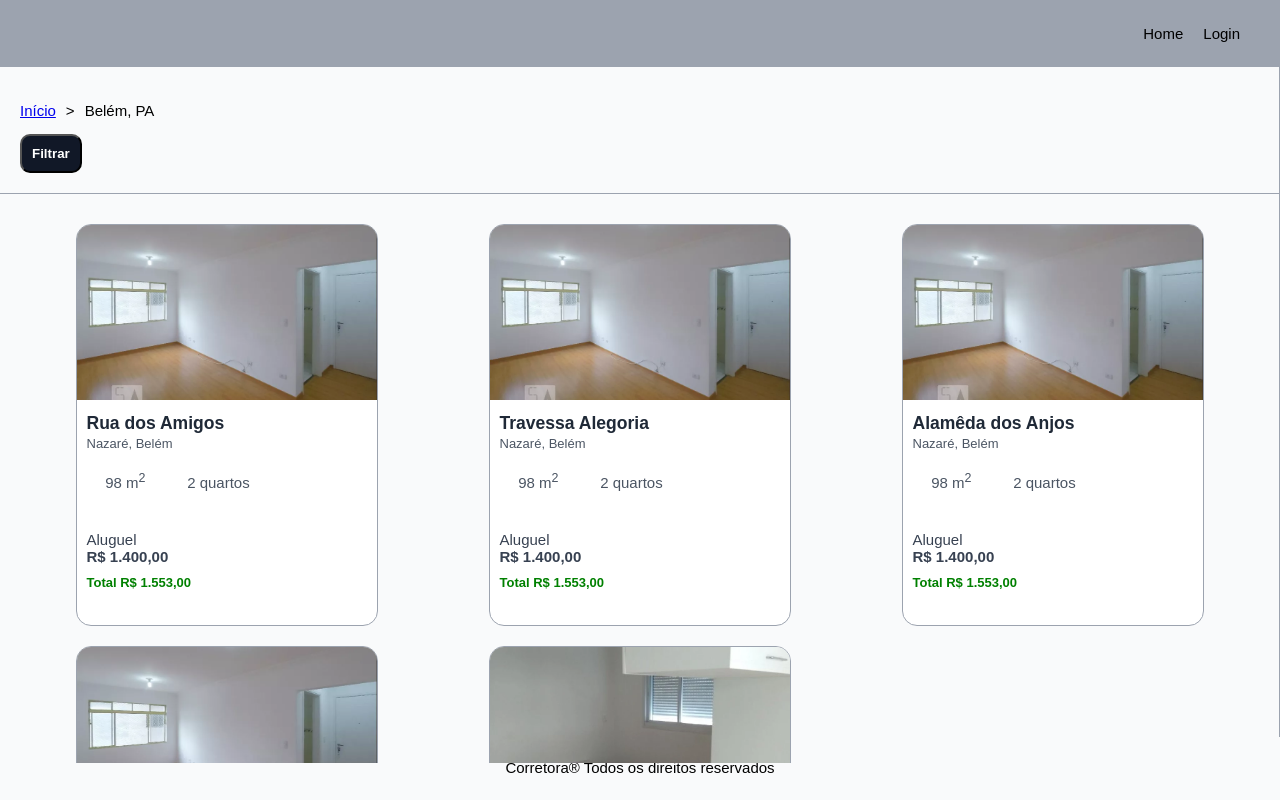
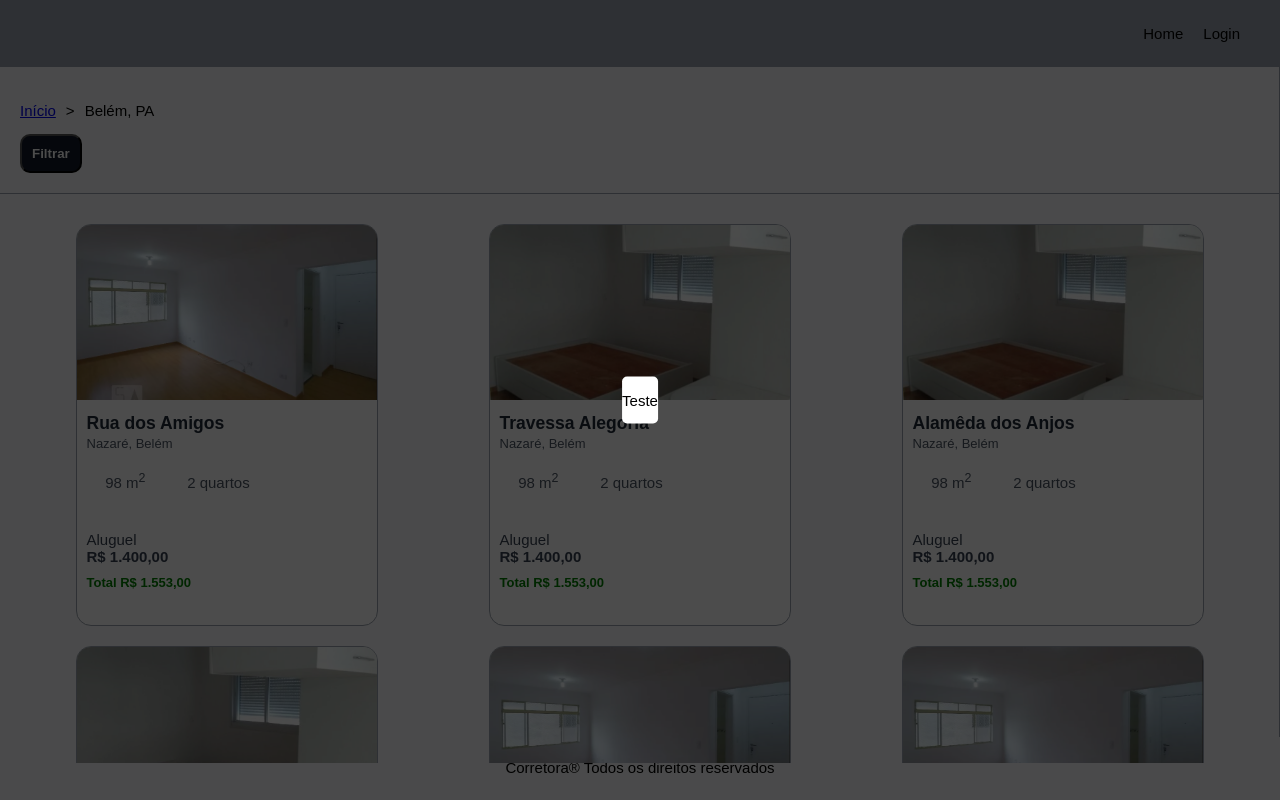
Before and after one commit to YvanBrito/corretora-ssr, a Next.js app: page /busca in a window 1280 px wide. Both pictures are taken after a click on the button "Filtrar". Built offline with nearby package versions, Linux system fonts and the light colour scheme; a web font is replaced by a local one.

Commit message:
adding modal component

```diff
--- /dev/null
+++ b/components/Modal/index.tsx
@@ -0,0 +1,33 @@
+import { ReactNode, useEffect, useState } from "react";
+
+interface ModalProps {
+  children: ReactNode;
+  openModal: boolean;
+  handleClose: () => void;
+}
+
+export default function Modal({
+  children,
+  openModal,
+  handleClose,
+}: ModalProps) {
+  const [showModal, setShowModal] = useState<boolean>(false);
+
+  const close = () => {
+    setShowModal(false);
+    handleClose();
+  };
+
+  useEffect(() => {
+    setShowModal(openModal);
+  }, [openModal]);
+
+  return showModal ? (
+    <>
+      <div className="filter-modal">{children}</div>
+      <div className="overlay" onClick={close}></div>
+    </>
+  ) : (
+    <></>
+  );
+}
--- a/imoveis.json
+++ b/imoveis.json
@@ -128,5 +128,57 @@
       "imovel.webp",
       "imovel2.webp"
     ]
+  },
+  {
+    "id": 5,
+    "createdAt": "2022-05-09T20:00:00",
+    "type": "Apartamento",
+    "isRent": true,
+    "streetName": "Rua dos Inocentes",
+    "district": "Nazaré",
+    "area": 34,
+    "longitude": 12323412,
+    "latitude": 523423,
+    "bedroomsQty": 3,
+    "bathroomQty": 1,
+    "rentPrice": 1234,
+    "buyPrice": 0,
+    "iptu": 0,
+    "condominiumPrice": 312,
+    "serviceRate": 32,
+    "isPetFriendly": true,
+    "furnished": false,
+    "floor": 3,
+    "carSpot": 1,
+    "images": [
+      "imovel.webp",
+      "imovel2.webp"
+    ]
+  },
+  {
+    "id": 6,
+    "createdAt": "2022-05-09T20:00:00",
+    "type": "Apartamento",
+    "isRent": true,
+    "streetName": "Rua dos Inocentes",
+    "district": "Nazaré",
+    "area": 34,
+    "longitude": 12323412,
+    "latitude": 523423,
+    "bedroomsQty": 3,
+    "bathroomQty": 1,
+    "rentPrice": 1234,
+    "buyPrice": 0,
+    "iptu": 0,
+    "condominiumPrice": 312,
+    "serviceRate": 32,
+    "isPetFriendly": true,
+    "furnished": false,
+    "floor": 3,
+    "carSpot": 1,
+    "images": [
+      "imovel.webp",
+      "imovel2.webp"
+    ]
   }
 ]
--- a/pages/busca/index.tsx
+++ b/pages/busca/index.tsx
@@ -3,6 +3,8 @@ import fs from "fs";
 import Link from "next/link";
 import Layout from "../../components/Layout";
 import Card from "../../components/Card";
+import Modal from "../../components/Modal";
+import Head from "next/head";
 
 export interface IProperty {
   id: number;
@@ -41,8 +43,16 @@ export async function getStaticProps() {
   };
 }
 export default function Search({ properties }: SearchProps) {
+  const [showModal, setShowModal] = useState<boolean>(false);
   return (
+    <>
+      <Head>
+        <title>Busca</title>
+      </Head>
       <div className="main-search-content-size">
+        <Modal openModal={showModal} handleClose={() => setShowModal(false)}>
+          <p>Teste</p>
+        </Modal>
         <section className="shelf-search">
           <div className="header-shelf-search">
             <nav>
@@ -54,7 +64,9 @@ export default function Search({ properties }: SearchProps) {
                 <li>Belém, PA</li>
               </ul>
             </nav>
-          <button className="btn-filter">Filtrar</button>
+            <button onClick={() => setShowModal(true)} className="btn-filter">
+              Filtrar
+            </button>
           </div>
           <div className="shelf">
             {properties.map((property, index) => (
@@ -64,6 +76,7 @@ export default function Search({ properties }: SearchProps) {
         </section>
         <section className="map-side"></section>
       </div>
+    </>
   );
 }
 
--- /dev/null
+++ b/styles/components/_modal.scss
@@ -0,0 +1,19 @@
+.filter-modal {
+  position: absolute;
+  background-color: white;
+  border-radius: 0.5rem;
+  top: 50%;
+  left: 50%;
+  transform: translate(-50%, -50%);
+  z-index: 2;
+}
+
+.overlay {
+  position: absolute;
+  top: 0;
+  right: 0;
+  bottom: 0;
+  left: 0;
+  background-color: rgba(0, 0, 0, 0.7);
+  z-index: 1;
+}
--- a/styles/main.scss
+++ b/styles/main.scss
@@ -7,6 +7,7 @@
 @import "components/card";
 @import "components/select-input.scss";
 @import "components/text-input.scss";
+@import "components/modal.scss";
 
 @import "layouts/header";
 @import "layouts/footer";
--- a/styles/pages/_home.scss
+++ b/styles/pages/_home.scss
@@ -28,7 +28,7 @@
   justify-content: center;
 }
 
-.estate-types {
+.acquisition-types {
   display: flex;
   flex-direction: column;
   align-items: center;
@@ -47,7 +47,7 @@
     padding: 1.5rem 4rem;
   }
 
-  .estate-types {
+  .acquisition-types {
     flex-direction: row;
   }
 }
```
Also changed, not shown: pages/imovel/[id].tsx (+9 -3 lines), pages/index.tsx (+34 -17 lines). Lines whose indentation alone changed are shown as unchanged.
